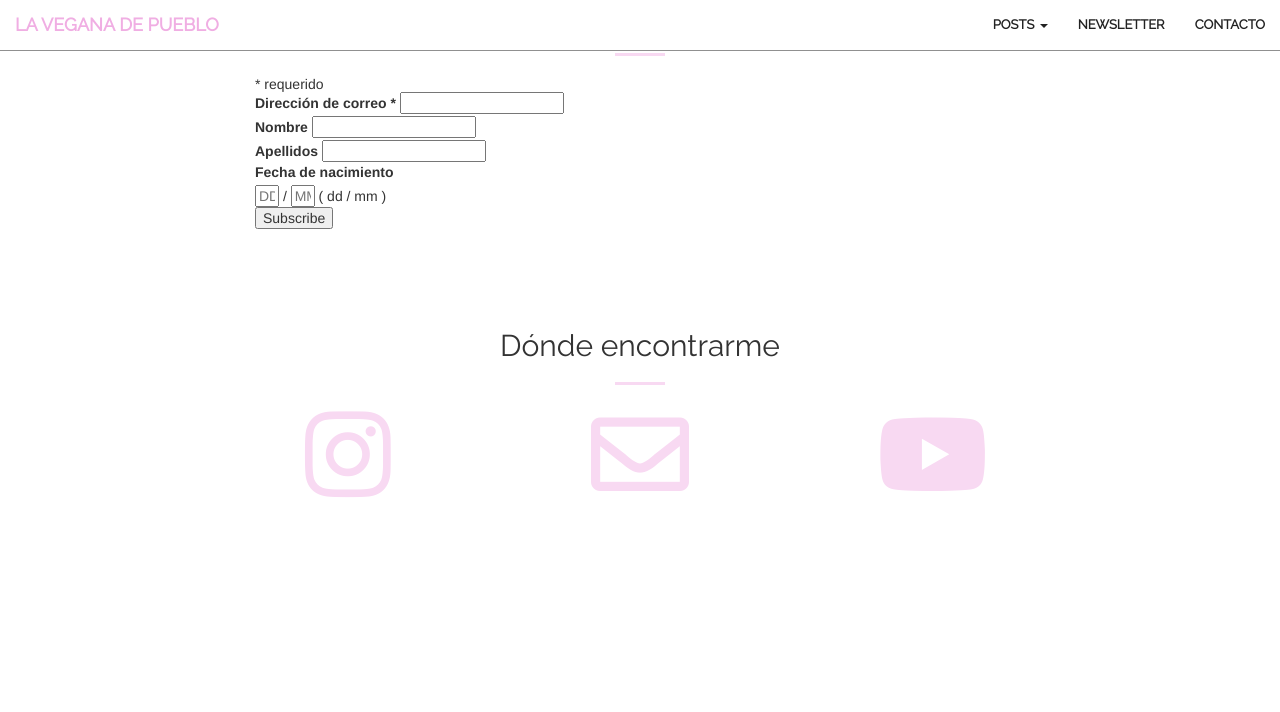
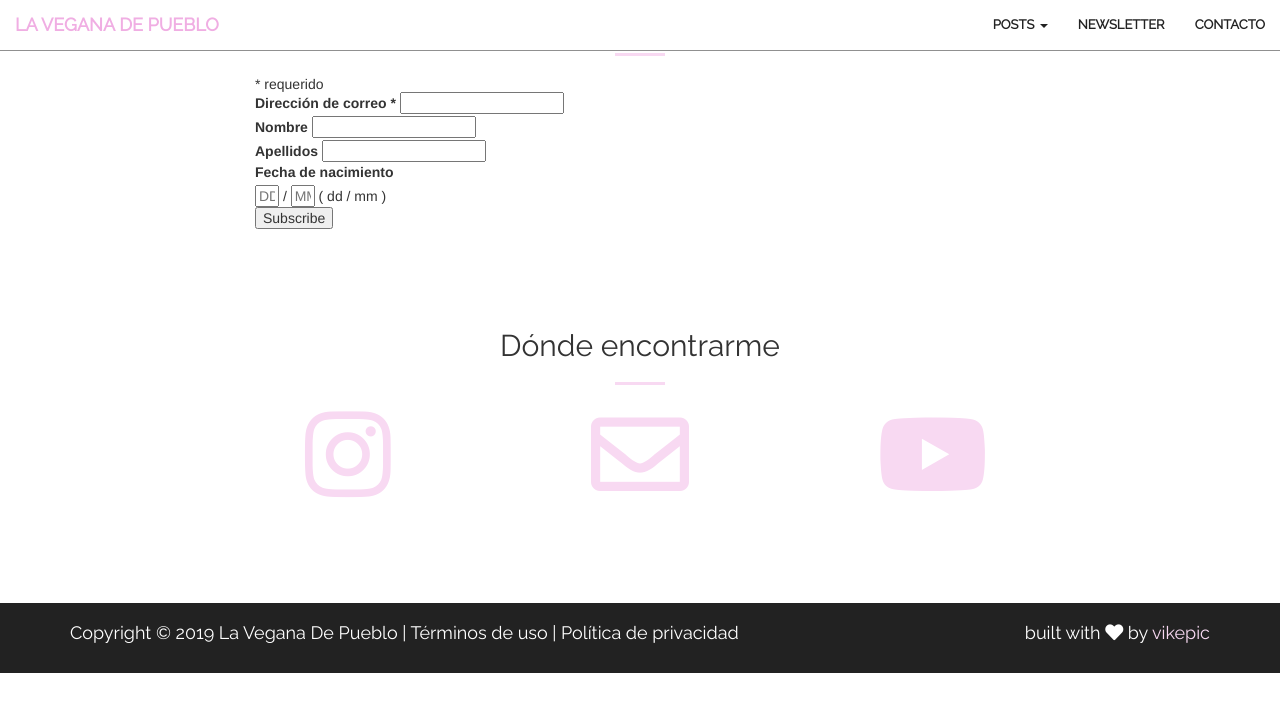
Before and after one commit to juevesanto/juevesanto.github.io, a Jekyll site: the page built from newsletter.html, in a window 1280 px wide and 900 px high, scrolled down 113 px. Shown: the top 712 px of the window. Built offline with Jekyll 4.4.1, drawn with Linux system fonts in a browser that asks for light colours; nearby versions of some CDN libraries; comment, search, counter and statistics services are not loaded.

Commit message:
Añadido footer temporal

```diff
--- /dev/null
+++ b/_includes/footer.html
@@ -0,0 +1,16 @@
+<section class="no-padding bg-dark">
+    <div class="container">
+        <div class="row">
+            <div class="col-lg-8">
+                </br>
+                <h4 class="section-heading">Copyright © 2019 La Vegana De Pueblo | Términos de uso | Política de privacidad</h4>
+                </br>
+            </div>
+            <div class="col-lg-4 text-right">
+                </br>
+                <h4 class="section-heading">built with <i class="fas fa-heart"></i> by <a href="https://vikepic.github.io">vikepic</a></h4>
+                </br>
+            </div>
+        </div>
+    </div>
+</section>
--- a/_layouts/front.html
+++ b/_layouts/front.html
@@ -12,6 +12,7 @@
   {% include portfolio.html %}
   {% include aside.html %}
   {% include contact.html %}
+  {% include footer.html %}
   {% include scripts.html %}
 </body>
 
--- a/_layouts/newsletter.html
+++ b/_layouts/newsletter.html
@@ -20,6 +20,7 @@
         {{ content }}
     </div>
     {% include contact.html %}
+    {% include footer.html %}
     {% include scripts.html %}
 </body>
 
--- a/_layouts/post.html
+++ b/_layouts/post.html
@@ -21,6 +21,7 @@
   </section>
   {% include aside.html %}
   {% include contact.html %}
+  {% include footer.html %}
 </body>
 
 </html>
--- a/_layouts/posts.html
+++ b/_layouts/posts.html
@@ -9,6 +9,7 @@
     {% include nav.html %}
     {{ content }}
     {% include contact.html %}
+    {% include footer.html %}
     {% include scripts.html %}
 </body>
 
```
Also changed, not shown: _includes/call-to-action.html (deleted, +0 -12 lines).
